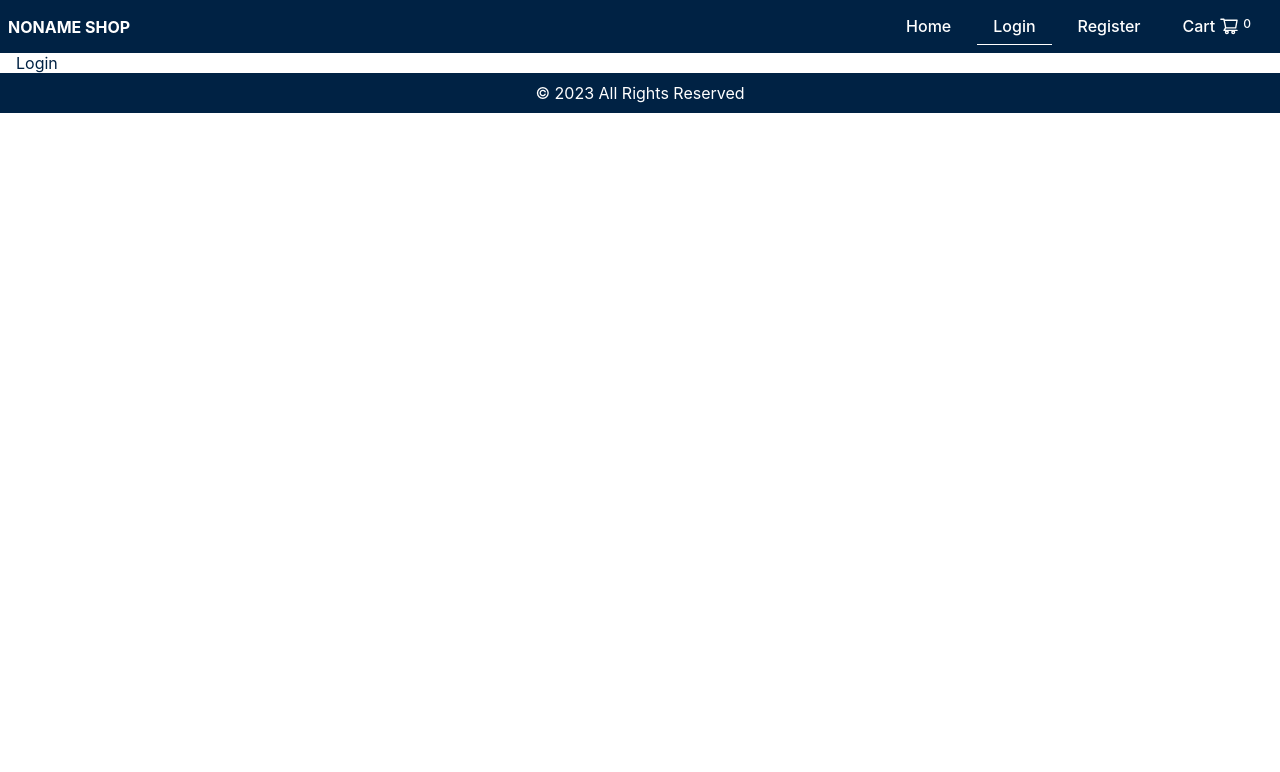
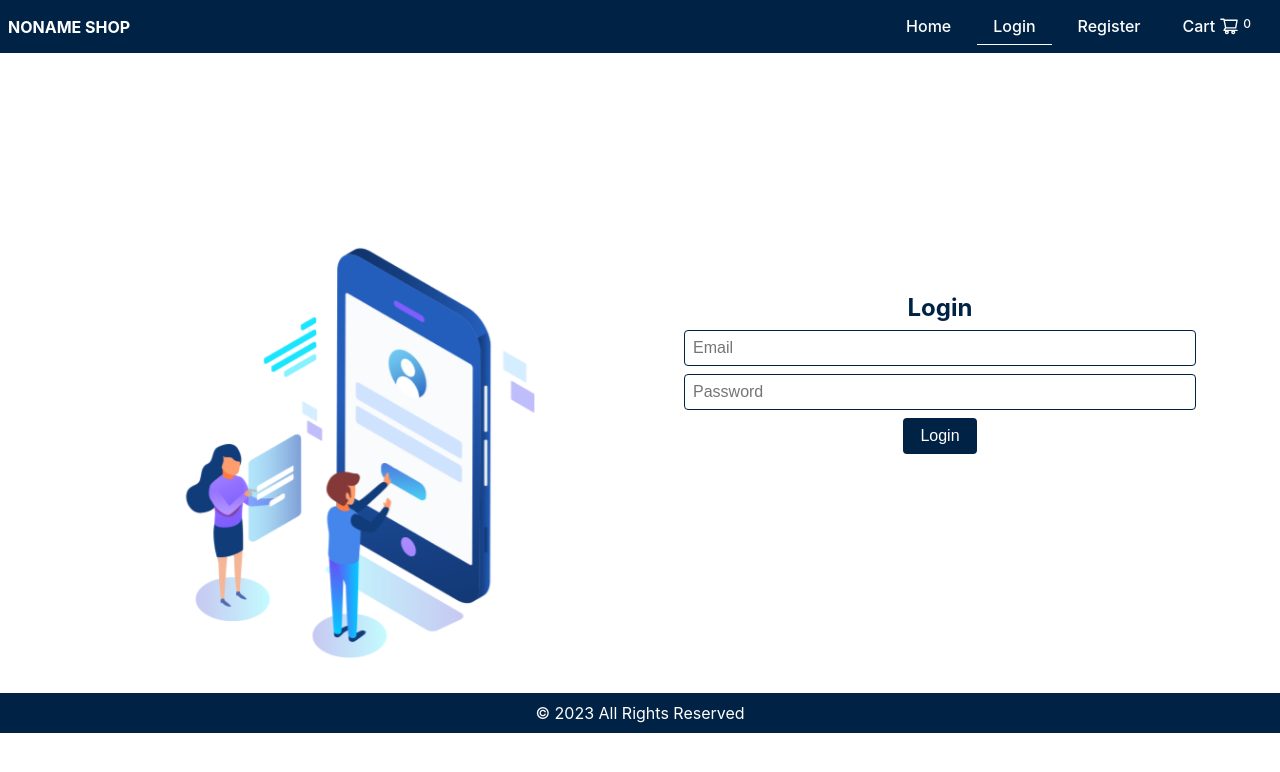
Before and after one commit to YuliiaDikun/sweet-corner, a React (Create React App) app: page /login in a window 1280 px wide. Shown: the top 772 px of the page. Built offline with nearby package versions, Linux system fonts and the light colour scheme.

Commit message:
style: base login page

```diff
--- a/src/index.css
+++ b/src/index.css
@@ -1,3 +1,10 @@
+* {
+  margin: 0;
+  padding: 0;
+  box-sizing: border-box;
+  scroll-behavior: smooth;
+}
+
 body {
   margin: 0;
   font-family: -apple-system, BlinkMacSystemFont, 'Segoe UI', 'Roboto', 'Oxygen',
@@ -11,3 +18,28 @@ code {
   font-family: source-code-pro, Menlo, Monaco, Consolas, 'Courier New',
     monospace;
 }
+
+section {
+  width: 100%;
+  padding: 4rem 0;
+}
+
+@keyframes slide-up {
+  0% {
+    transform: translateY(-5rem);
+  }
+
+  100% {
+    transform: translateY(0);
+  }
+}
+
+@keyframes slide-down {
+  0% {
+    transform: translateY(5rem);
+  }
+
+  100% {
+    transform: translateY(0);
+  }
+}
--- a/src/pages/auth/Auth.styled.js
+++ b/src/pages/auth/Auth.styled.js
@@ -1 +1,58 @@
 import styled from "styled-components";
+
+export const Auth = styled.section`
+  min-height: 80vh;
+  display: flex;
+  justify-content: center;
+  align-items: center;
+`;
+export const ImgWrapper = styled.div`
+  animation: slide-down 0.5s ease;
+  @media screen and (max-width: 767px) {
+    display: none;
+  }
+`;
+export const FormWrapper = styled.div`
+  width: 35rem;
+  padding: 1.5rem;
+  animation: slide-up 0.5s ease;
+`;
+
+export const FormTitle = styled.h2`
+  text-align: center;
+`;
+
+export const StyledForm = styled.form`
+  input[type="text"],
+  input[type="email"],
+  input[type="password"] {
+    display: block;
+    font-size: ${({ theme }) => theme.spacing(4)};
+    font-weight: 300;
+    padding: ${({ theme }) => theme.spacing(2)};
+    margin: ${({ theme }) => theme.spacing(2)} auto;
+    width: 100%;
+    border: 1px solid ${({ theme }) => theme.colors.dark};
+    border-radius: ${({ theme }) => theme.spacing(1)};
+    outline: none;
+  }
+`;
+
+export const Button = styled.button`
+  font-size: ${({ theme }) => theme.spacing(4)};
+  font-weight: 400;
+  padding: ${({ theme }) => theme.spacing(2)} ${({ theme }) => theme.spacing(4)};
+  margin: 0 auto;
+  border: 1px solid transparent;
+  border-radius: ${({ theme }) => theme.spacing(1)};
+  cursor: pointer;
+  display: flex;
+  justify-content: center;
+  align-items: center;
+  transition: all 0.3s;
+  background-color: ${({ theme }) => theme.colors.dark};
+  color: ${({ theme }) => theme.colors.white};
+  &:hover {
+    transform: translateY(-2px);
+  }
+`;
--- a/src/pages/auth/Login.jsx
+++ b/src/pages/auth/Login.jsx
@@ -1,11 +1,22 @@
-import React from 'react'
-
+import React from "react";
+import login from "../../assets/auth/login.png";
+import { Auth, ImgWrapper, FormWrapper, FormTitle, StyledForm, Button } from "./Auth.styled";
 const Login = () => {
   return (
-    <div>
-      Login
-    </div>
-  )
-}
+    <Auth>
+      <ImgWrapper>
+        <img src={login} alt="login" width="600"/>
+      </ImgWrapper>
+      <FormWrapper>
+        <FormTitle>Login</FormTitle>
+        <StyledForm>
+          <input type="email" placeholder="Email" required />
+          <input type="password" placeholder="Password" required />
+        <Button type="submit">Login</Button>
+        </StyledForm>
+      </FormWrapper>
+    </Auth>
+  );
+};
 
-export default Login
+export default Login;
```
